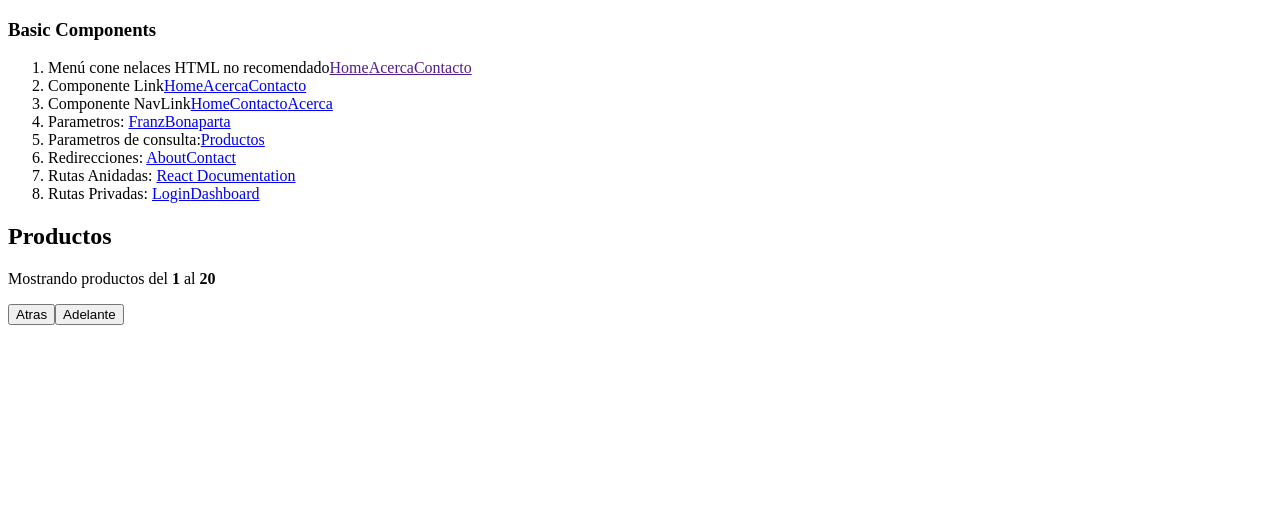
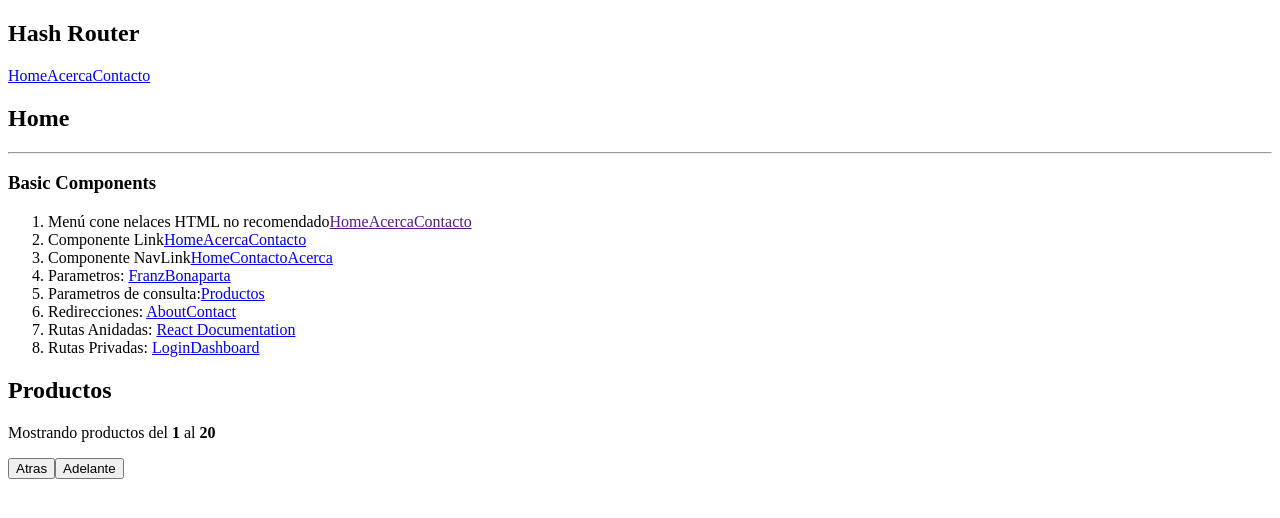
Before and after one commit to BRivasTorres/Practicing-React, a React (Vite) app in the folder React Router/ReactRouter--V5/: page /productos in a window 1280 px wide. Shown: the top 518 px of the page. Built offline with nearby package versions, Linux system fonts and the light colour scheme.

Commit message:
React Router: hashRouter

```diff
--- a/React Router/ReactRouter--V5/src/components/BasicConcepts.jsx
+++ b/React Router/ReactRouter--V5/src/components/BasicConcepts.jsx
@@ -6,7 +6,7 @@ import Error404 from "../pages/Error404"
 import MenuConceptos from "../components/MenuConceptos"
 import Usuario from '../pages/Usuario'
 import Productos from "../pages/Productos"
-import { Redirect } from "react-router-dom/cjs/react-router-dom.min"
+import { HashRouter, Link, Redirect } from "react-router-dom/cjs/react-router-dom.min"
 import ReactTopics from "../pages/ReactTopics"
 import Login from "../pages/Login"
 import Dashboard from "../pages/Dashboard"
@@ -15,6 +15,21 @@ import PrivateRoute from "./PrivateRoute"
 const BasicConcepts = () => {
   return (
     <div>
+      <h2>Hash Router</h2>
+      <HashRouter>
+        <nav>
+          <Link to="/">Home</Link>
+          <Link to="/acerca">Acerca</Link>
+          <Link to="/contacto">Contacto</Link>
+        </nav>
+        <Switch>
+            <Route exact path="/" component={Home} />
+            <Route exact path="/acerca" component={Acerca} />
+            <Route exact path="/contacto" component={Contacto} />
+            <Route path="*" component={Error404} />
+        </Switch>
+      </HashRouter>
+      <hr />
       <h3>Basic Components</h3>
        <Router>
         <MenuConceptos />
--- a/React Router/ReactRouter--V5/src/components/PrivateRoute.jsx
+++ b/React Router/ReactRouter--V5/src/components/PrivateRoute.jsx
@@ -5,7 +5,7 @@ import { Redirect, Route } from 'react-router-dom/cjs/react-router-dom.min'
 //*Simulación de autenticación
 let auth
 auth = true
-// auth = null
+auth = null
 
 const PrivateRoute = ({component : Component, ...rest}) => {
   return (
```
